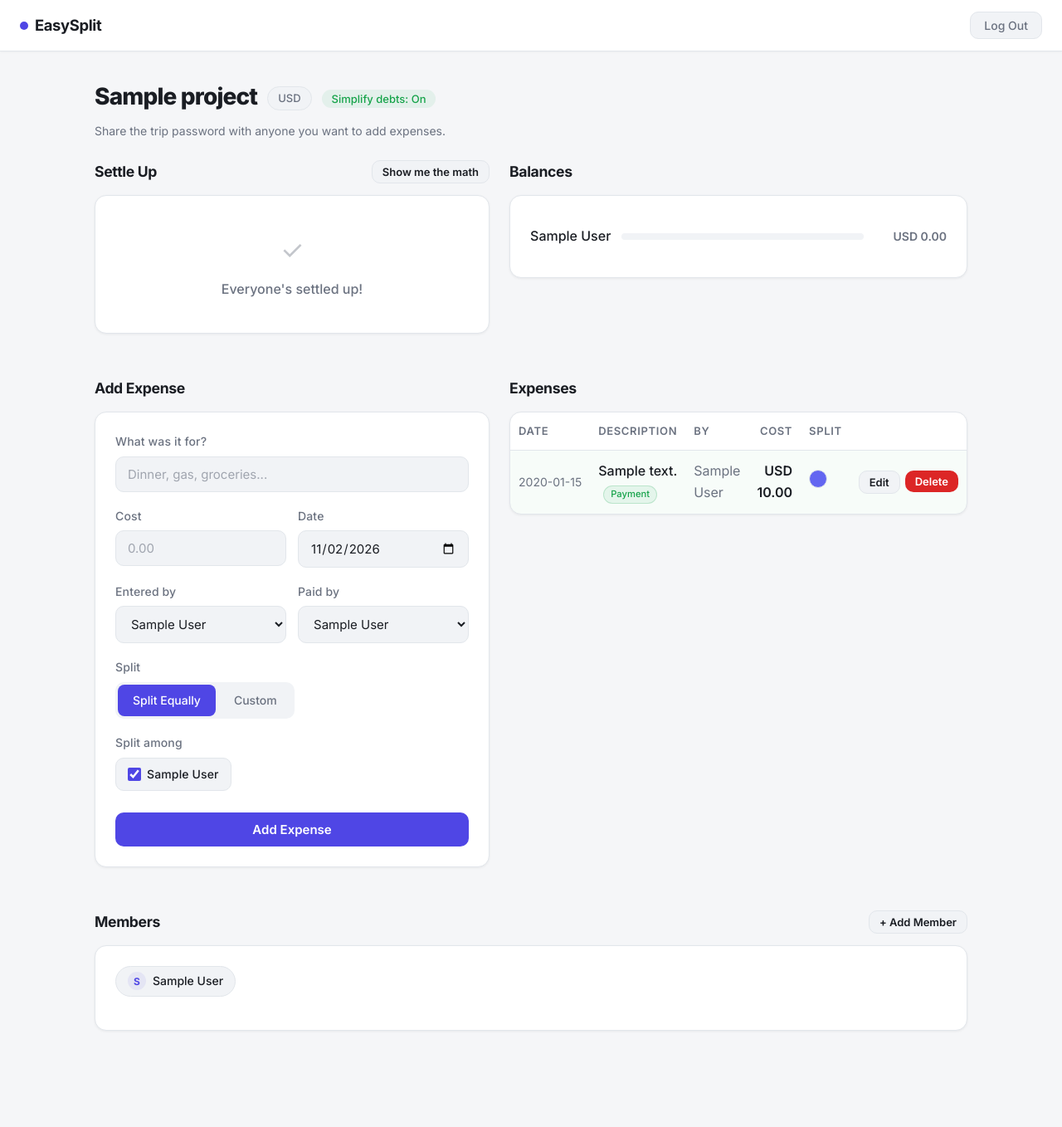
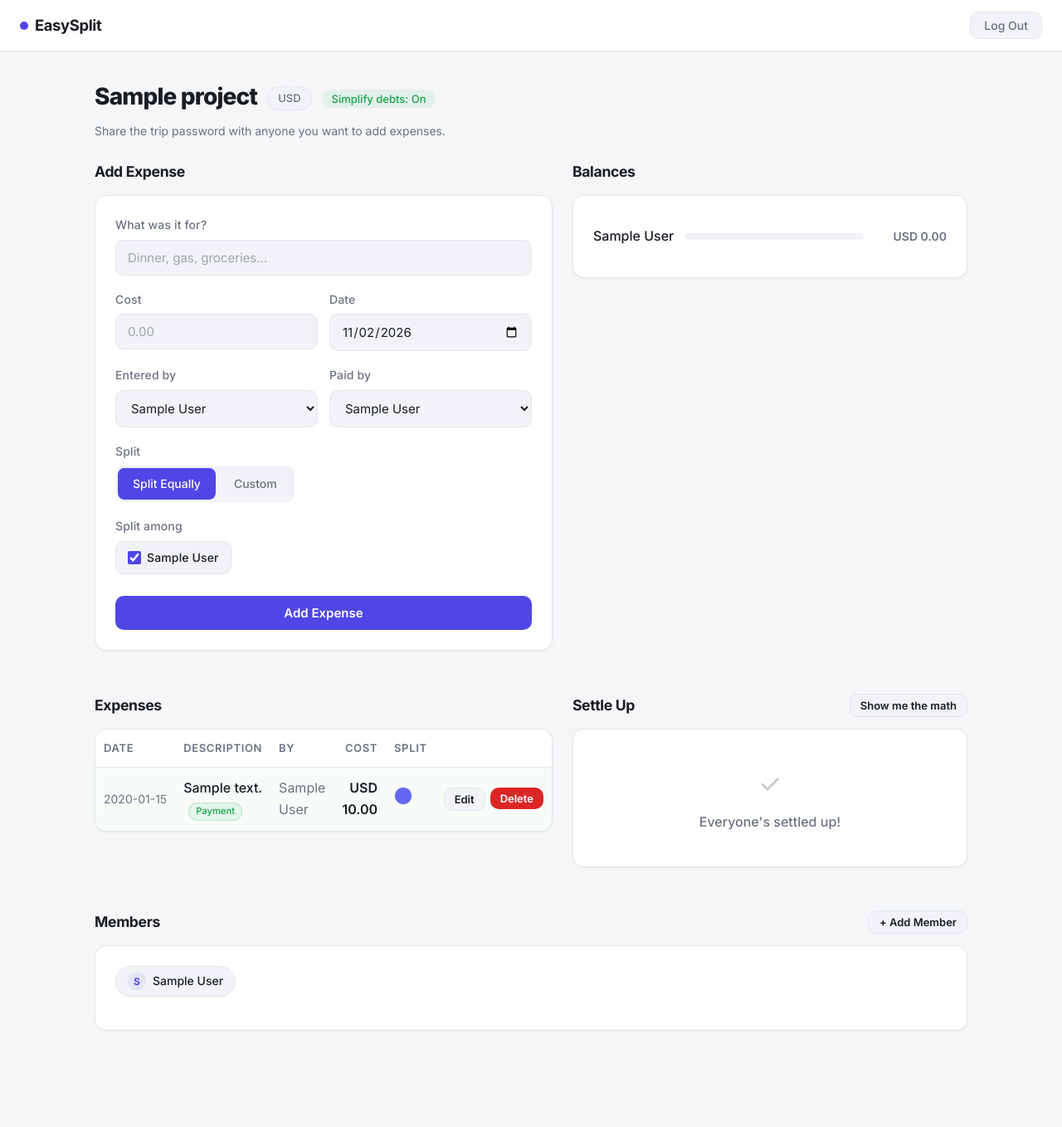
Before and after one commit to andrewmaledy/easysplit, a Flask app: page /projects/1 in a window 1280 px wide. Shown: the whole page at 83% size. Run offline with Flask 3, Linux system fonts and the light colour scheme; the visitor is signed in with stand-in values (Sample User, id 1); tables that the repository leaves empty hold one stand-in row (values such as "Sample post").

Commit message:
Reorder dashboard: expenses on left, balances/settlement on right
- Left column: Add Expense (top), Expenses list (bottom)
- Right column: Balances (top), Settle Up (bottom)
- Members full width at bottom

```diff
--- a/templates/base.html
+++ b/templates/base.html
@@ -87,9 +87,9 @@
             display: grid;
             grid-template-columns: 1fr 1fr;
             grid-template-areas:
-                "settle balances"
-                "add-expense expenses"
-                "members members";
+                "add-expense balances"
+                "expenses     settle"
+                "members      members";
             gap: 0 24px;
         }
         .tile-settle { grid-area: settle; }
@@ -102,10 +102,10 @@
             .dashboard-grid {
                 grid-template-columns: 1fr;
                 grid-template-areas:
-                    "settle"
-                    "balances"
                     "add-expense"
                     "expenses"
+                    "balances"
+                    "settle"
                     "members";
                 gap: 0;
             }
```
